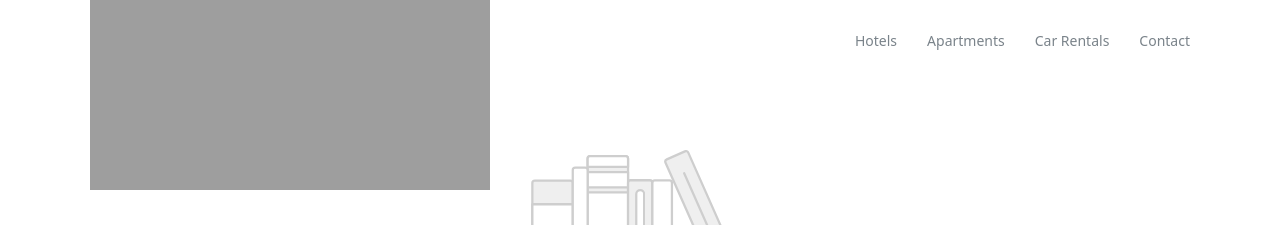
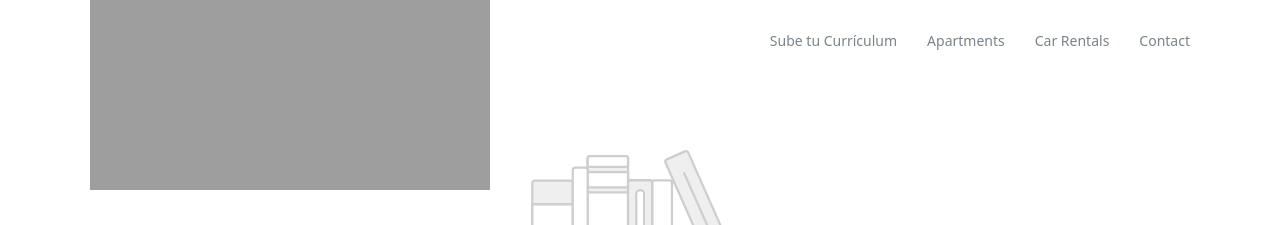
Before and after one commit to jelmii/jelmii.github.io, a Jekyll site: the page built from index.md, in a window 1280 px wide. Shown: the top 225 px of the page. Built offline with Jekyll 4.4.1, drawn with Linux system fonts in a browser that asks for light colours.

Commit message:
Update navigation_header.yml

```diff
--- a/_data/navigation_header.yml
+++ b/_data/navigation_header.yml
@@ -1,6 +1,6 @@
 # Navbar menu navigation links
-- title: Hotels
-  url: https://www.booking.com/index.html?aid=893121
+- title: Sube tu Currículum
+  url: /contact/
 
 - title: Apartments
   url: https://www.booking.com/apartments/index.html?aid=893121
```
